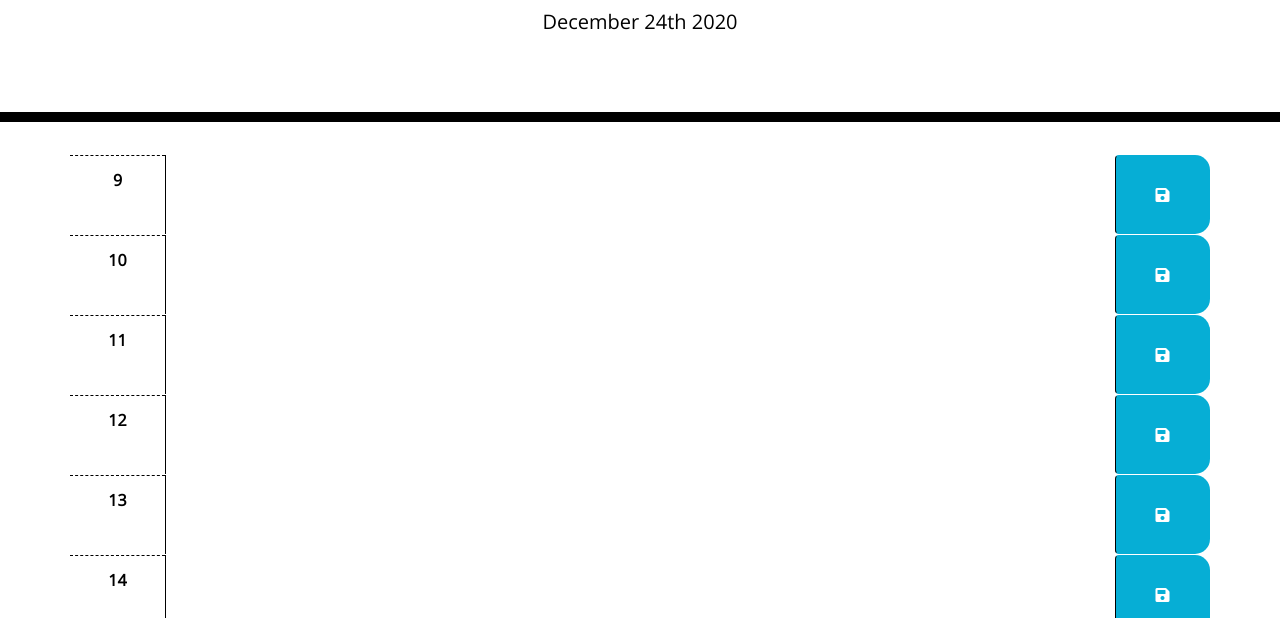
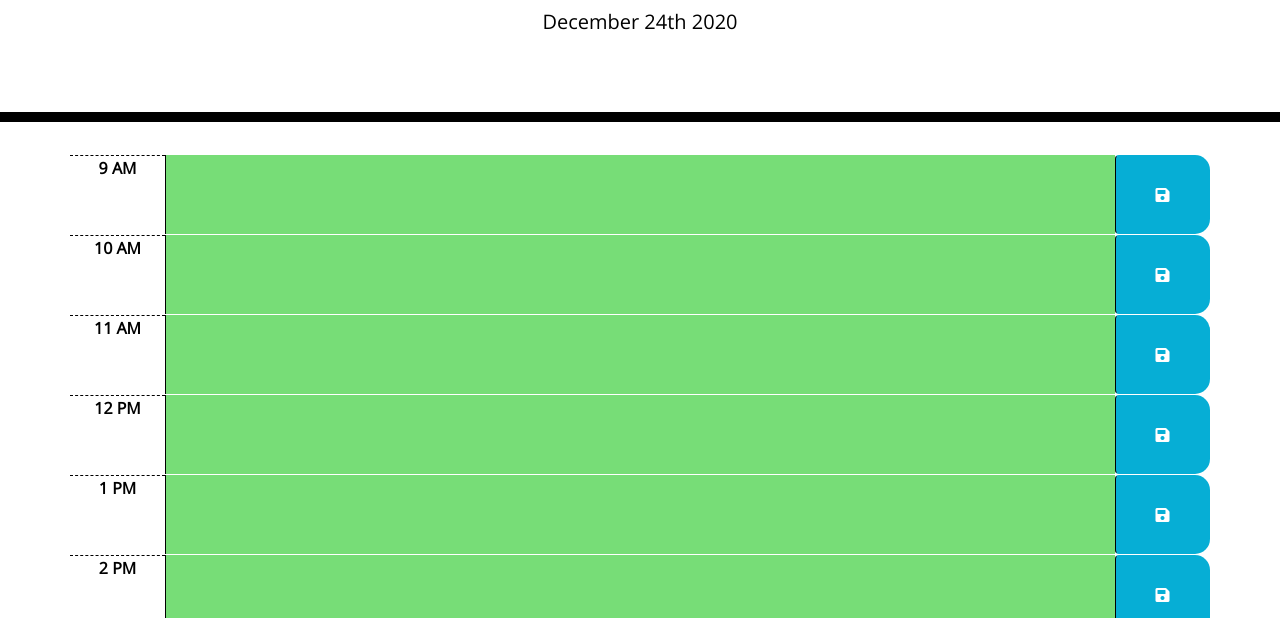
Before and after one commit to v1zconde/day_Planner, a plain HTML site: page index.html in a window 1280 px wide. Shown: the part 182-800 px from the top of the page. Drawn offline with nearby package versions, Linux system fonts and the light colour scheme.

Commit message:
fixed the time showing in the blocks and got the colors right

```diff
--- a/script.js
+++ b/script.js
@@ -4,10 +4,12 @@ $(document).ready(function () {
   // add css clases acording to the time
 
   $("#currentDay").text(moment().format("MMMM Do YYYY"));
-var varTime = 9;
+var varTime = " AM";
+var textTime = 8;
+var realTime = 9;
   //get current hour
 
- var currentHour = moment().format('LT');
+ var currentHour = parseInt(moment().format('HH'))
  console.log(currentHour);
 
 
@@ -21,35 +23,65 @@ function init(){
 createPage();
 
 
-
 }
 
+$("textarea").each(function () {
+    var name = parseInt($(this).attr("value"));
+    console.log(name + "name");
+    console.log(currentHour + "currenthour");
 
+
+    if (name < currentHour) {
+        $(this).addClass("past");
+        console.log($(this));
+    }
+
+
+    if (name > currentHour) {
+        $(this).addClass("future")
+        console.log("2");
+    }
+
+    if (name === currentHour) {
+        $(this).addClass("present")
+        console.log("3");
+    }
+
+
+})
 
 function createPage(){
 
-  for (i = 9; i <= 17; i++) {
-    console.log(varTime);
-    varTime = i;
+
+  for (i = 0; i < 9; i++) {
+
+    textTime++;
+    realTime++;
+
+    if (i >= 3) varTime = " PM";
+    if (i === 4) textTime = 1;
+
     var divRow = $("<div>");
     divRow.addClass("row time-block");
-    divRow.attr("id", "hour-" + varTime);
+    divRow.attr("id", "hour-" + realTime);
     var divHour = $("<div>");
-    divHour.addClass("col-md-1 hour p-3");
-    divHour.text(varTime);
+    divHour.addClass("col-md-1 hour p-1");
+    divHour.text(textTime + varTime);
     var textHour = $("<textarea>");
+    textHour.attr("value", realTime);
     textHour.addClass("col-md-10 description");
+    setColor(textHour, currentHour, realTime);
+
     var btnHour = $("<button>");
     btnHour.addClass("btn saveBtn col-md-1");
-    btnHour.attr("value", varTime);
+    btnHour.attr("value", realTime);
     var btnIcon =$("<i>");
     btnIcon.addClass("fas fa-save");
 
-
     $(divRow).appendTo(".container");
-    $(divHour).appendTo("#hour-" + varTime);
-    $(textHour).appendTo("#hour-" + varTime);
-    $(btnHour).appendTo("#hour-" + varTime);
+    $(divHour).appendTo("#hour-" + realTime);
+    $(textHour).appendTo("#hour-" + realTime);
+    $(btnHour).appendTo("#hour-" + realTime);
     $(btnIcon).appendTo(btnHour);
 
   }
@@ -67,6 +99,12 @@ function createPage(){
 
 });
 
+function setColor(){
+
+
+
+
+}
 
 
 });
--- a/style.css
+++ b/style.css
@@ -51,12 +51,13 @@ textarea{
 
 .present {
   background-color: #ff6961;
-  color: white;
+  color: #000000;
+  font-weight: bolder;
 }
 
 .future {
   background-color: #77dd77;
-  color: white;
+  color: #000000;
 }
 
 .saveBtn {
```
